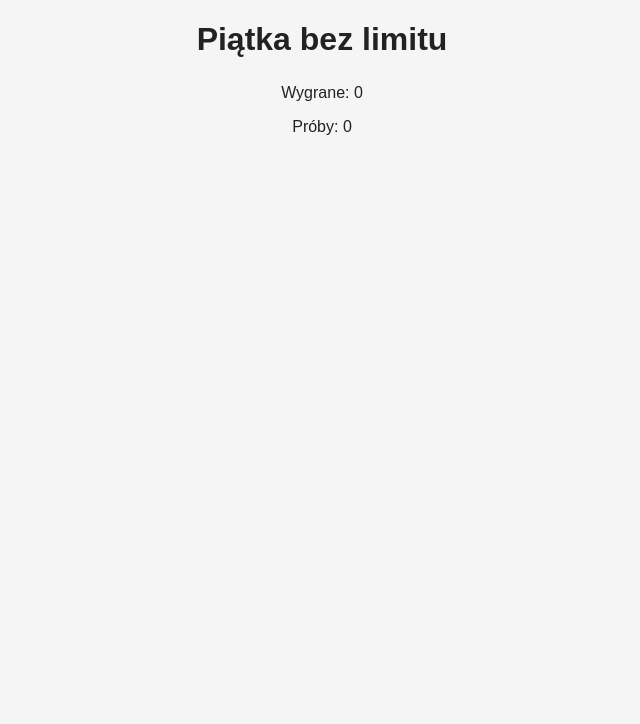
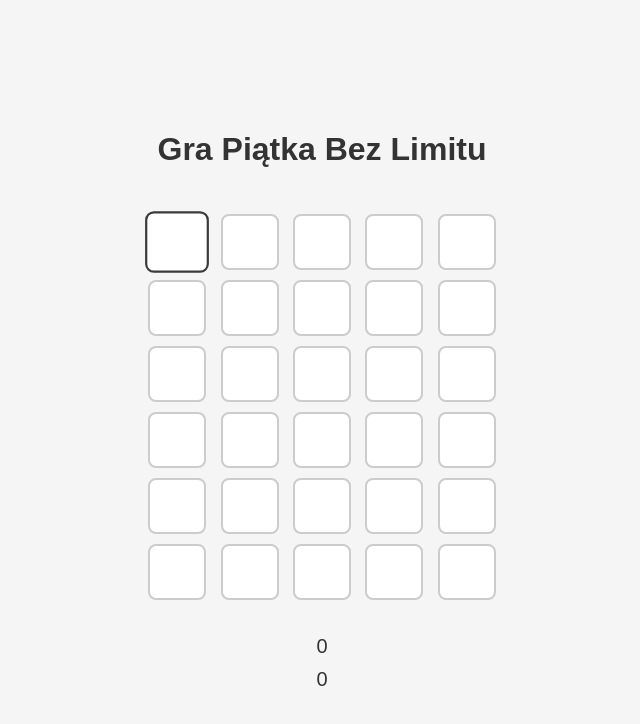
Before and after one commit to FredzioTM/piatka-bez-limitu, a plain HTML site: page index.html in a window 1280 px wide. Shown: the whole page, without its empty margins (318-958 px from the left). Drawn offline with Linux system fonts and the light colour scheme.

Commit message:
index.html

```diff
--- a/index.html
+++ b/index.html
@@ -1,55 +1,64 @@
 <!DOCTYPE html>
 <html lang="pl">
 <head>
-  <meta charset="UTF-8" />
-  <meta name="viewport" content="width=device-width, initial-scale=1.0"/>
-  <title>Piątka bez limitu</title>
-  <style>
-    body {
-      font-family: sans-serif;
-      text-align: center;
-      background: #f5f5f5;
-      color: #222;
-    }
-    h1 {
-      margin-bottom: 10px;
-    }
-    #game {
-      display: flex;
-      flex-direction: column;
-      align-items: center;
-      gap: 5px;
-    }
-    .row {
-      display: flex;
-      gap: 5px;
-    }
-    input.tile {
-      width: 50px;
-      height: 50px;
-      font-size: 24px;
-      text-align: center;
-      text-transform: uppercase;
-      border: 2px solid #ccc;
-      background: white;
-    }
-    .correct { background: #6aaa64; color: white; border-color: #6aaa64; }
-    .present { background: #c9b458; color: white; border-color: #c9b458; }
-    .absent { background: #787c7e; color: white; border-color: #787c7e; }
-    input:disabled {
-      background: #ddd;
-    }
-  </style>
+    <meta charset="UTF-8">
+    <meta name="viewport" content="width=device-width, initial-scale=1.0">
+    <title>Gra Piątka Bez Limitu</title>
+    <link rel="stylesheet" href="style.css">
 </head>
 <body>
-  <h1>Piątka bez limitu</h1>
-  <form id="game" autocomplete="off"></form>
-  <p id="message"></p>
-  <div id="stats">
-    <p>Wygrane: <span id="wins">0</span></p>
-    <p>Próby: <span id="attempts">0</span></p>
-    <pre id="guessStats"></pre>
-  </div>
-  <script src="script.js"></script>
+    <h1>Gra Piątka Bez Limitu</h1>
+    <div id="game">
+        <!-- Tabelka 5x6 do wpisywania słów -->
+        <div class="row">
+            <input type="text" class="tile" maxlength="1">
+            <input type="text" class="tile" maxlength="1">
+            <input type="text" class="tile" maxlength="1">
+            <input type="text" class="tile" maxlength="1">
+            <input type="text" class="tile" maxlength="1">
+        </div>
+        <div class="row">
+            <input type="text" class="tile" maxlength="1">
+            <input type="text" class="tile" maxlength="1">
+            <input type="text" class="tile" maxlength="1">
+            <input type="text" class="tile" maxlength="1">
+            <input type="text" class="tile" maxlength="1">
+        </div>
+        <div class="row">
+            <input type="text" class="tile" maxlength="1">
+            <input type="text" class="tile" maxlength="1">
+            <input type="text" class="tile" maxlength="1">
+            <input type="text" class="tile" maxlength="1">
+            <input type="text" class="tile" maxlength="1">
+        </div>
+        <div class="row">
+            <input type="text" class="tile" maxlength="1">
+            <input type="text" class="tile" maxlength="1">
+            <input type="text" class="tile" maxlength="1">
+            <input type="text" class="tile" maxlength="1">
+            <input type="text" class="tile" maxlength="1">
+        </div>
+        <div class="row">
+            <input type="text" class="tile" maxlength="1">
+            <input type="text" class="tile" maxlength="1">
+            <input type="text" class="tile" maxlength="1">
+            <input type="text" class="tile" maxlength="1">
+            <input type="text" class="tile" maxlength="1">
+        </div>
+        <div class="row">
+            <input type="text" class="tile" maxlength="1">
+            <input type="text" class="tile" maxlength="1">
+            <input type="text" class="tile" maxlength="1">
+            <input type="text" class="tile" maxlength="1">
+            <input type="text" class="tile" maxlength="1">
+        </div>
+    </div>
+
+    <div id="message"></div>
+    <div id="wins">Wygrane: 0</div>
+    <div id="attempts">Próby: 0</div>
+    <div id="guessStats"></div>
+
+    <script src="script.js"></script>
 </body>
 </html>
```
